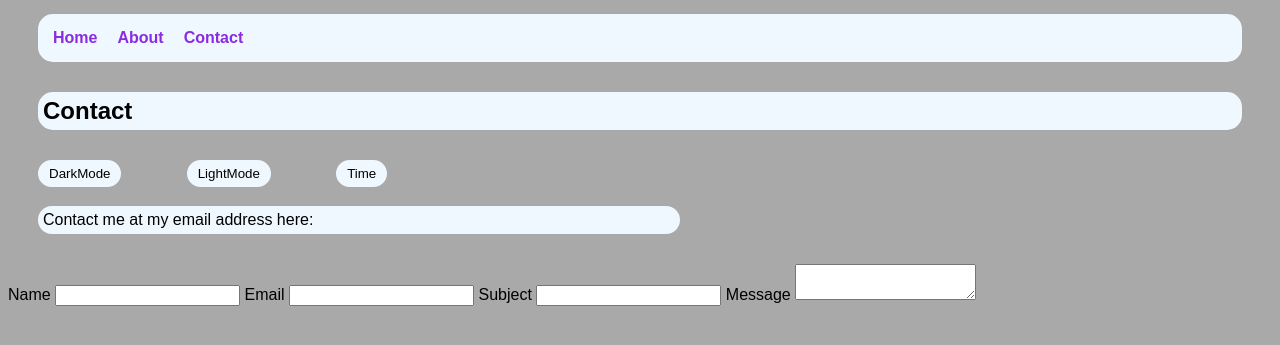
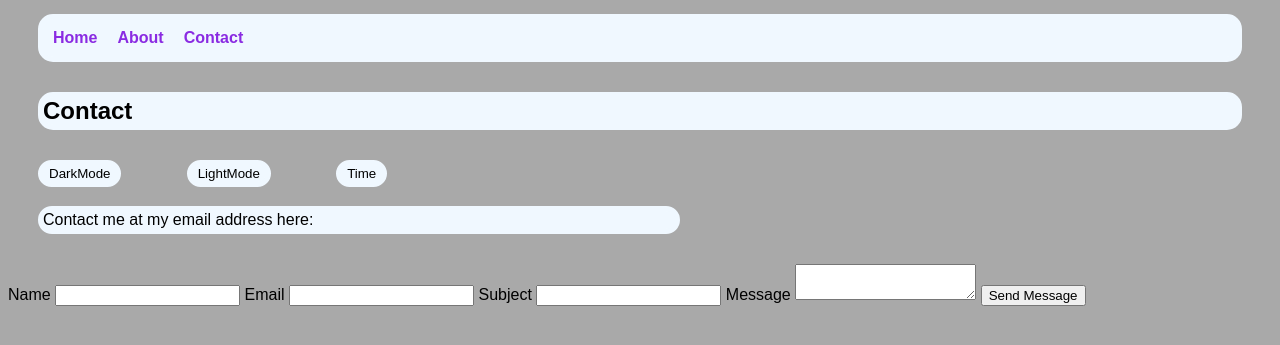
Before and after one commit to repassed/KSUProject, a website: page Home/Contact.html in a window 1280 px wide. Shown: the part 73-418 px from the top of the page. Drawn offline with Linux system fonts and the light colour scheme.

Commit message:
added the submit button for emailing, added description

```diff
--- a/Home/Contact.html
+++ b/Home/Contact.html
@@ -45,6 +45,7 @@
             <input type="text" name="subject"/>
             <label for="message">Message</label>
             <textarea name="message"></textarea>
+            <button type="submit">Send Message</button>
         </form>
 
 
--- a/app.js
+++ b/app.js
@@ -1,3 +1,5 @@
+//used instruction from weblesson, mailtrap, and Ethereal to adapt usage of Nodejs to sending an email specifically
+
 const express = require('express');
 const bodyParser = require('body-parser');
 const{check,validationResult}=require('express-validator');
```
